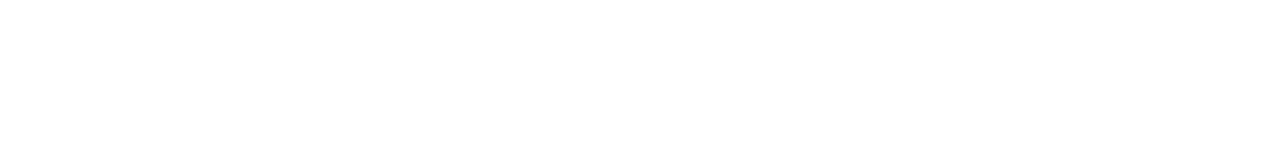
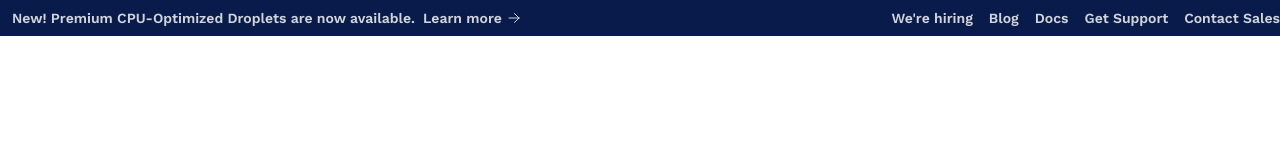
Before and after one commit to mjtorrest01/digital_ocean_clone, a website built with Vite: page index.html in a window 1280 px wide. Built offline with nearby package versions, Linux system fonts and the light colour scheme.

Commit message:
maquetando barra de superrior

```diff
--- a/index.html
+++ b/index.html
@@ -8,6 +8,29 @@
     <link rel="stylesheet" href="css/tailwind.css">
 </head>
 <body>
-
+    <header>
+        <div class="bg-do-blue-dark text-gray-300 py-2 text-sm font-semibold">
+            <div class="container mx-auto flex justify-between">
+                <div class="flex items-center">
+                    <div class="flex mx-1">
+                        <p class="mx-2">New! Premium CPU-Optimized Droplets are now available.</p>
+                        <a href="">Learn more</a>
+                    </div>
+                    <svg xmlns="http://www.w3.org/2000/svg" fill="none" viewBox="0 0 24 24" stroke-width="1.5" stroke="currentColor" class="w-4 h-4">
+                        <path stroke-linecap="round" stroke-linejoin="round" d="M4.5 12h15m0 0l-6.75-6.75M19.5 12l-6.75 6.75" />
+                    </svg>
+                </div>
+                <div>
+                    <ul class="flex gap-x-4">
+                        <li><a href=""></a>We're hiring</li>
+                        <li><a href=""></a>Blog</li>
+                        <li><a href=""></a>Docs</li>
+                        <li><a href=""></a>Get Support</li>
+                        <li><a href=""></a>Contact Sales</li>
+                    </ul>
+                </div>
+            </div>
+        </div>
+    </header>
 </body>
 </html>
--- a/tailwind.config.js
+++ b/tailwind.config.js
@@ -4,15 +4,18 @@ module.exports = {
     './*.html'
   ],
   theme: {
+    container: {
+      padding: 'a.4rem',
+    },
     extend: {
       fontFamily: {
         'sans': "'Work Sans', sans-serif",
         'cascadia': '"CascadiaCode"',
       },
       colors: {
-        'do-blue-dark': '#080c2d',
-        'do-blue-medium': 'rgb(20,86,255)',
-        'do-blue-light': 'rgb(0,105,255)',
+        'do-blue-dark': '#081b4b',
+        'do-blue-medium': '#002c9b',
+        'do-blue-light': '#0069ff',
       }
     },
   },
```
